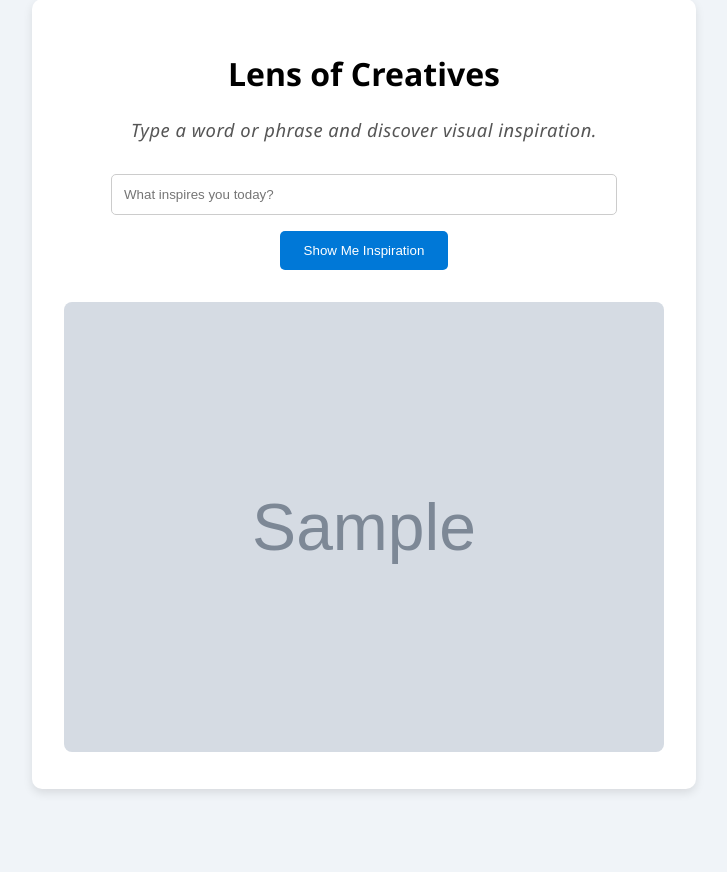
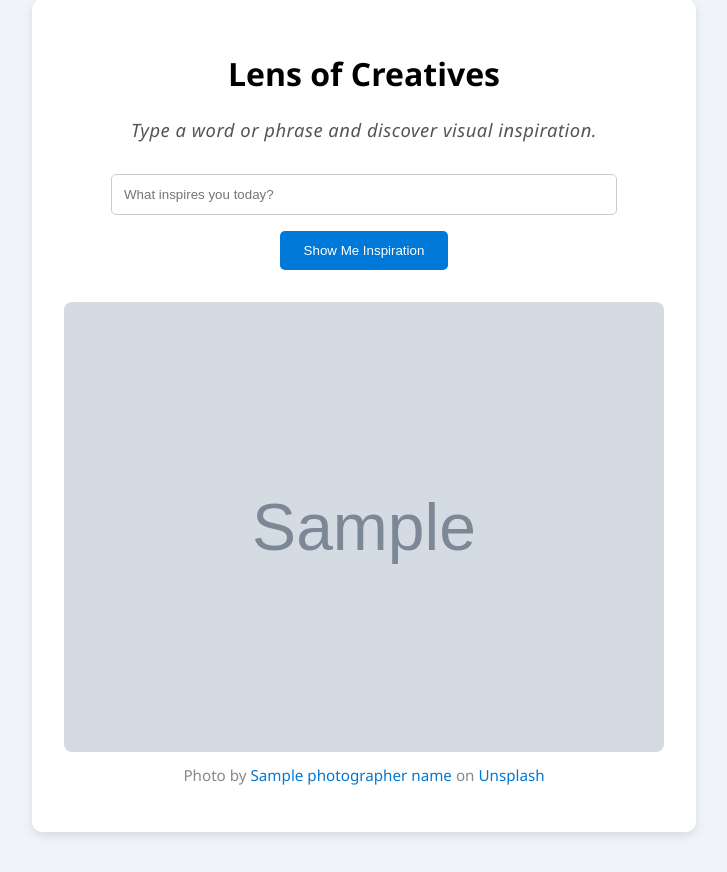
Before and after one commit to bennie-aranda/lensofcreatives, a Flask app: template templates/index.html in a window 1280 px wide. Shown: the part 41-913 px from the top of the page, without its empty margins (276-1003 px from the left). Before the commit the page ends 834 px from the top, so only its background shows below. Run offline with Flask 3, Linux system fonts and the light colour scheme; the template is opened without the code that fills it: most values are stand-ins (such as "Sample title", 1, 10 or a date in 2020); grey boxes marked "Sample" are stand-in pictures.

Commit message:
working on crediting the photographer/artist

```diff
--- a/api/app.py
+++ b/api/app.py
@@ -10,6 +10,8 @@ UNSPLASH_ACCESS_KEY = os.environ.get("UNSPLASH_ACCESS_KEY")
 @app.route("/", methods=["GET", "POST"])
 def index():
     image_url = None
+    photographer_name = None
+    photographer_url = None
     try:
         if request.method == "POST":
             prompt = request.form.get("prompt")
@@ -25,9 +27,16 @@ def index():
                 if response.status_code == 200:
                     data = response.json()
                     image_url = data["urls"]["regular"]
+                    photographer_name = data["user"]["name"]
+                    photographer_url = data["user"]["links"]["html"]
                 else:
                     print("Error:", response.status_code, response.text)
-        return render_template("index.html", image_url=image_url)
+        return render_template(
+            "index.html",
+            image_url=image_url,
+            photographer_name=photographer_name,
+            photographer_url=photographer_url
+        )
     except Exception as e:
         print("Exception occurred:", e)
         traceback.print_exc()
--- a/static/styles.css
+++ b/static/styles.css
@@ -70,3 +70,16 @@ button:hover {
   height: 1px;
   overflow: hidden;
 }
+
+.credit {
+  font-size: 0.95rem;
+  color: #888;
+  margin-top: 0.5rem;
+}
+.credit a {
+  color: #0078d7;
+  text-decoration: none;
+}
+.credit a:hover {
+  text-decoration: underline;
+}
--- a/templates/index.html
+++ b/templates/index.html
@@ -18,7 +18,16 @@
 
     {% if image_url %}
       <div class="image-result">
-        <img src="{{ image_url }}" alt="Mood image"/>
+        <img src="{{ image_url }}" alt="Creative inspiration image"/>
+        {% if photographer_name and photographer_url %}
+          <p class="credit">
+            Photo by
+            <a href="{{ photographer_url }}" target="_blank" rel="noopener">
+              {{ photographer_name }}
+            </a>
+            on <a href="https://unsplash.com" target="_blank" rel="noopener">Unsplash</a>
+          </p>
+        {% endif %}
       </div>
     {% endif %}
   </div>
```
